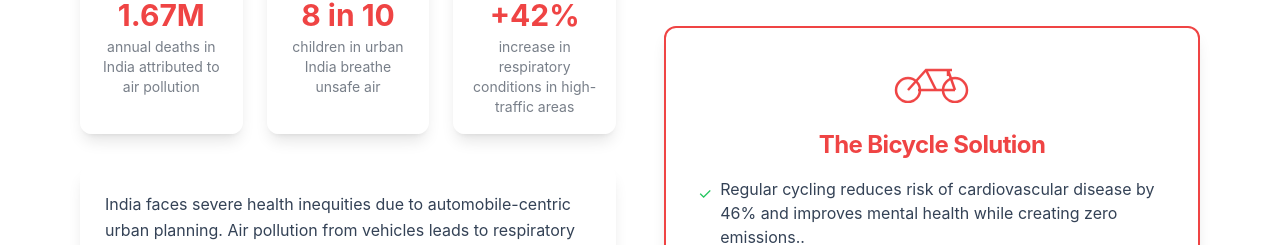
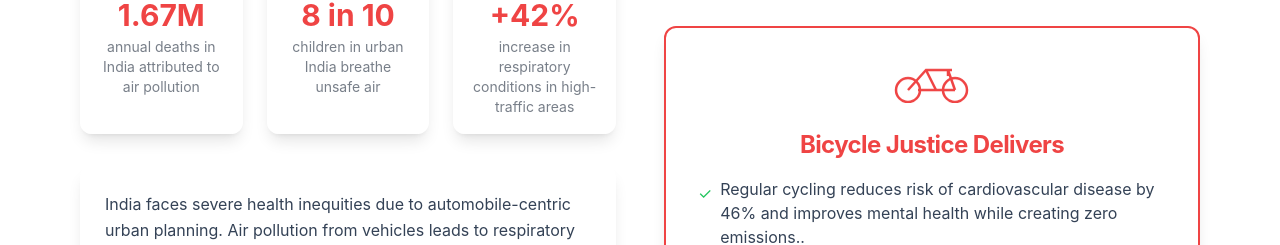
Before and after one commit to himurali/cycle-justice-exploration, a React (Vite) app: page / in a window 1280 px wide. Shown: the part 1672-1917 px from the top of the page. Built offline with nearby package versions, Linux system fonts and the light colour scheme.

Commit message:
Rename "Bicycle Solution"
Renamed "Bicycle Solution" to "Bicycle Justice Delivers".

```diff
--- a/src/components/InequalitySection.tsx
+++ b/src/components/InequalitySection.tsx
@@ -113,7 +113,7 @@ const InequalitySection = ({ data, isReversed = false, index }: InequalitySectio
                 </div>
 
                 <h3 className="text-2xl font-bold mb-4 text-center" style={{ color: data.color }}>
-                  The Bicycle Solution
+                  Bicycle Justice Delivers
                 </h3>
 
                 <ul className="space-y-3">
```
